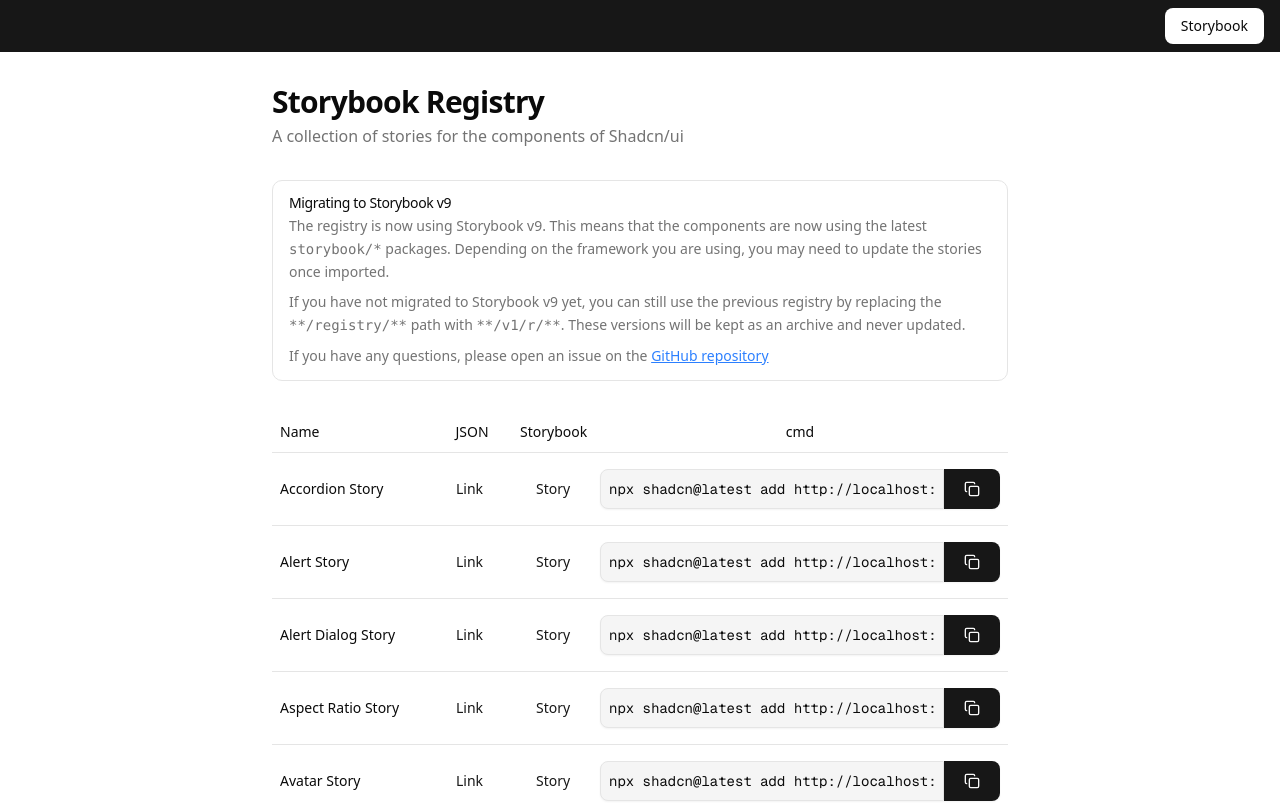
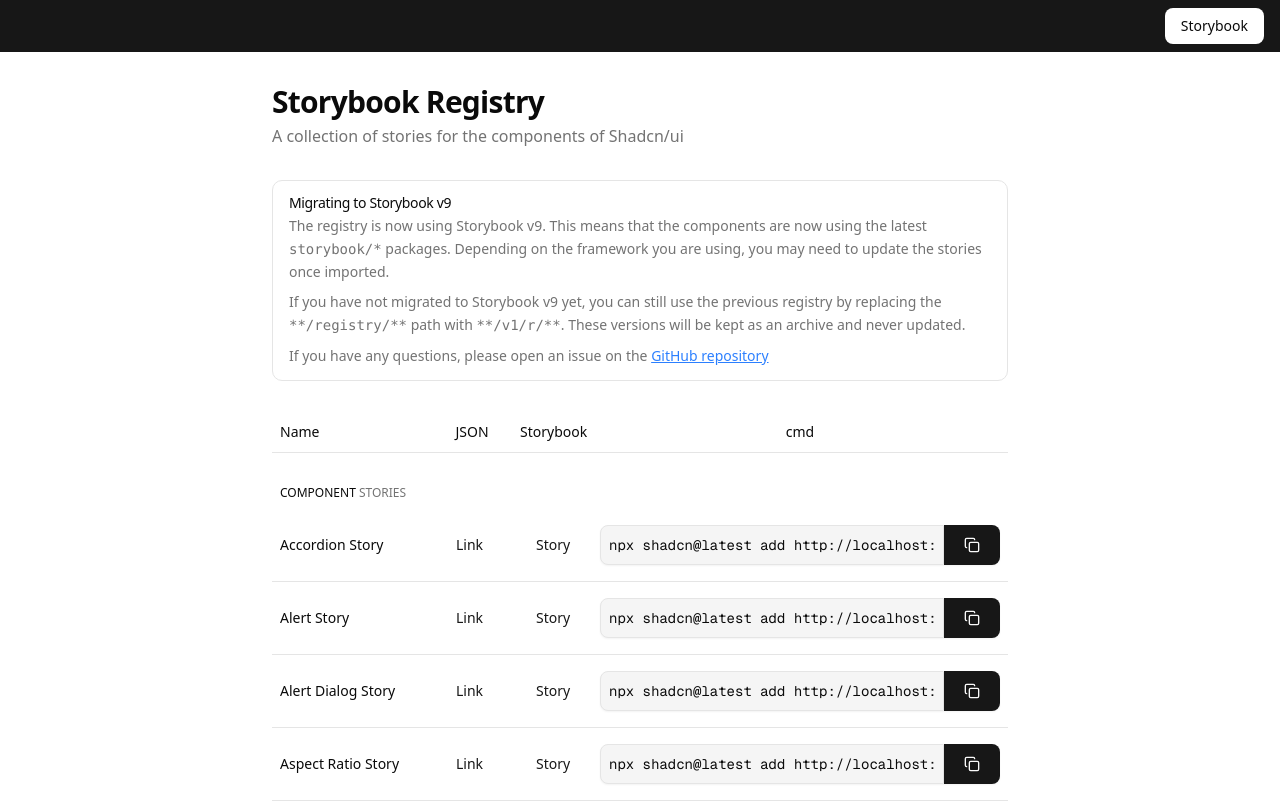
Before and after one commit to lloydrichards/shadcn-storybook-registry, a Next.js app: page / in a window 1280 px wide. Shown: the top 803 px of the page. Built offline with nearby package versions, Linux system fonts and the light colour scheme.

Commit message:
refactor: add sections to table

```diff
--- a/app/layout.tsx
+++ b/app/layout.tsx
@@ -4,9 +4,9 @@
 import { Geist, Geist_Mono } from "next/font/google";
 
 import { Toaster } from "@/components/ui/sonner";
-import { Footer } from "./Footer";
+import { Footer } from "../components/footer";
+import { Header } from "../components/header";
 import "./globals.css";
-import { Header } from "./Header";
 
 const geistSans = Geist({
   variable: "--font-geist-sans",
--- a/app/page.tsx
+++ b/app/page.tsx
@@ -1,6 +1,4 @@
-import { CommandBlock } from "@/components/command-block";
 import { Alert, AlertDescription, AlertTitle } from "@/components/ui/alert";
-import { Button } from "@/components/ui/button";
 import {
   Table,
   TableBody,
@@ -10,7 +8,7 @@
   TableHeader,
   TableRow,
 } from "@/components/ui/table";
-import { getBaseUrl } from "@/lib/utils";
+import { RegistryItemRow } from "../components/registry_item_row";
 
 const Home = async () => {
   const registryData = await import("@/registry.json");
@@ -64,35 +62,27 @@
             </TableRow>
           </TableHeader>
           <TableBody>
-            {registry.items.map((item) => (
-              <TableRow key={item.name}>
-                <TableCell className="w-50 font-medium">{item.title}</TableCell>
-                <TableCell>
-                  <Button variant="link" asChild>
-                    <a
-                      target="_blank"
-                      href={`${getBaseUrl()}/registry/${item.name}`}
-                    >
-                      Link
-                    </a>
-                  </Button>
-                </TableCell>
-                <TableCell>
-                  <Button variant="link" asChild>
-                    <a
-                      href={`${getBaseUrl()}/storybook/?path=/docs/${item.meta.story}--docs`}
-                    >
-                      Story
-                    </a>
-                  </Button>
-                </TableCell>
-                <TableCell>
-                  <CommandBlock
-                    command={`npx shadcn@latest add ${getBaseUrl()}/registry/${item.name}`}
-                  />
-                </TableCell>
-              </TableRow>
-            ))}
+            <TableRow className="hover:bg-background border-b-0">
+              <TableCell className="pt-8 text-xs uppercase">
+                Component <span className="text-muted-foreground">Stories</span>
+              </TableCell>
+            </TableRow>
+            {registry.items
+              .filter((item) => item.meta.type === "ui")
+              .map((item) => (
+                <RegistryItemRow key={item.name} item={item} />
+              ))}
+            <TableRow className="hover:bg-background border-b-0">
+              <TableCell className="pt-8 text-xs uppercase">
+                Design System{" "}
+                <span className="text-muted-foreground">Stories</span>
+              </TableCell>
+            </TableRow>
+            {registry.items
+              .filter((item) => item.meta.type === "design")
+              .map((item) => (
+                <RegistryItemRow key={item.name} item={item} />
+              ))}
           </TableBody>
         </Table>
       </main>
--- a/components/command-block.tsx
+++ b/components/command-block.tsx
@@ -1,9 +1,9 @@
 "use client";
+import { Button } from "@/components/ui/button";
+import { Input } from "@/components/ui/input";
 import { Copy } from "lucide-react";
 import { useState } from "react";
 import { toast } from "sonner";
-import { Button } from "./ui/button";
-import { Input } from "./ui/input";
 
 export const CommandBlock = ({ command }: { command: string }) => {
   const [copied, setCopied] = useState(false);
--- /dev/null
+++ b/components/registry_item_row.tsx
@@ -0,0 +1,36 @@
+import { CommandBlock } from "@/components/command-block";
+import { Button } from "@/components/ui/button";
+import { TableCell, TableRow } from "@/components/ui/table";
+import { getBaseUrl } from "@/lib/utils";
+import { FC } from "react";
+
+export const RegistryItemRow: FC<{
+  item: { name: string; title: string; meta: { story: string } };
+}> = ({ item }) => {
+  return (
+    <TableRow key={item.name}>
+      <TableCell className="w-50 font-medium">{item.title}</TableCell>
+      <TableCell>
+        <Button variant="link" asChild>
+          <a target="_blank" href={`${getBaseUrl()}/registry/${item.name}`}>
+            Link
+          </a>
+        </Button>
+      </TableCell>
+      <TableCell>
+        <Button variant="link" asChild>
+          <a
+            href={`${getBaseUrl()}/storybook/?path=/docs/${item.meta.story}--docs`}
+          >
+            Story
+          </a>
+        </Button>
+      </TableCell>
+      <TableCell>
+        <CommandBlock
+          command={`npx shadcn@latest add ${getBaseUrl()}/registry/${item.name}`}
+        />
+      </TableCell>
+    </TableRow>
+  );
+};
```
Also changed, not shown: components/footer.tsx (renamed from app/Footer.tsx), components/header.tsx (renamed from app/Header.tsx).
